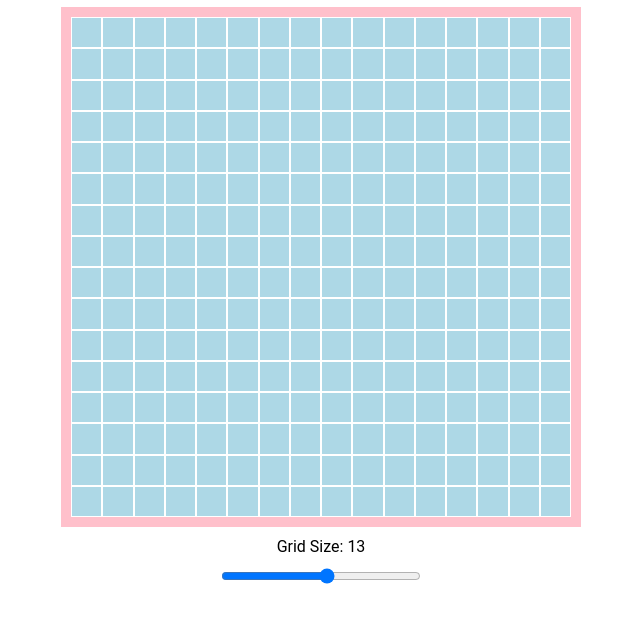
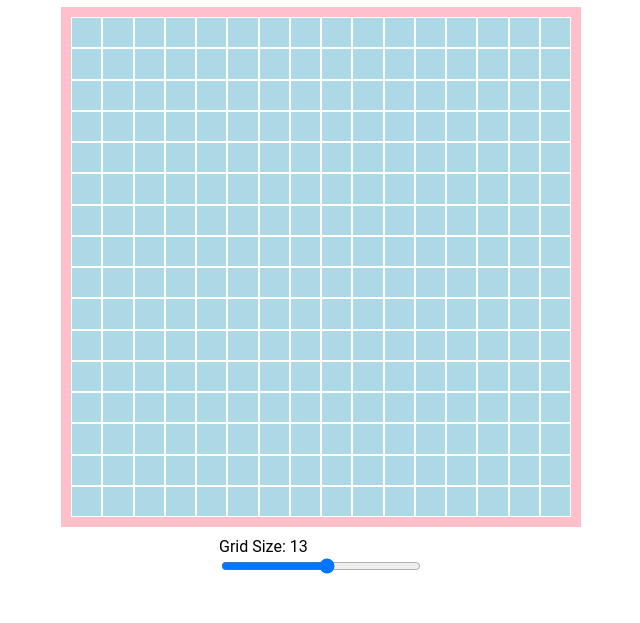
Before and after one commit to Madeline0421/etch-a-sketch, a plain HTML site: page index.html in a window 1280 px wide. Shown: the part 95-718 px from the top of the page, without its empty margins (319-959 px from the left). Drawn offline with Linux system fonts and the light colour scheme.

Commit message:
Add container for grid size

```diff
--- a/index.html
+++ b/index.html
@@ -19,8 +19,11 @@
         </div>
 
         <div class="grid-container"></div>
-        <div id="value">Grid Size: 16</div>
-        <input type="range" id="grid-input" min="5" max ="20" step="1">
+
+        <div class="size-container">
+            <div id="value">Grid Size: 16</div>
+            <input type="range" id="grid-input" min="5" max ="20" step="1">
+        </div>
     </div>
 
 </body>
```
